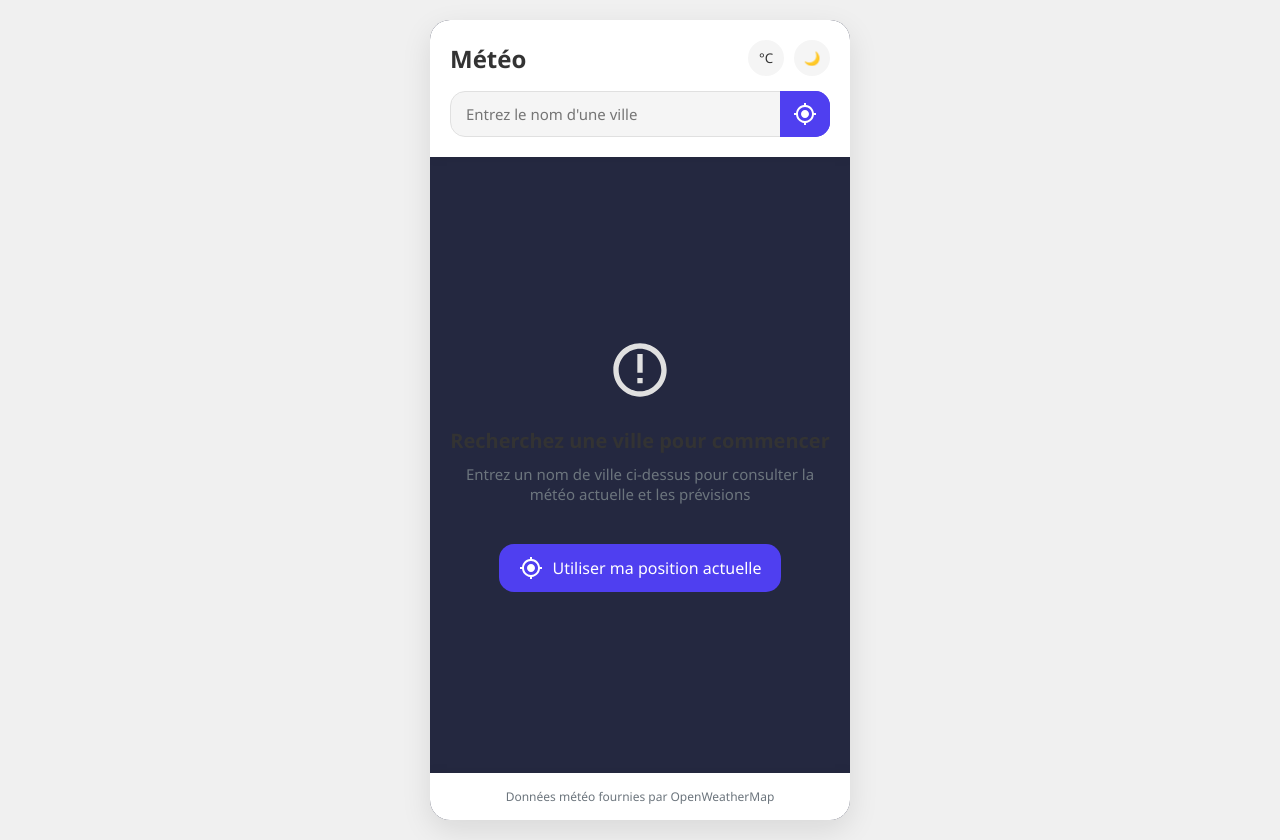
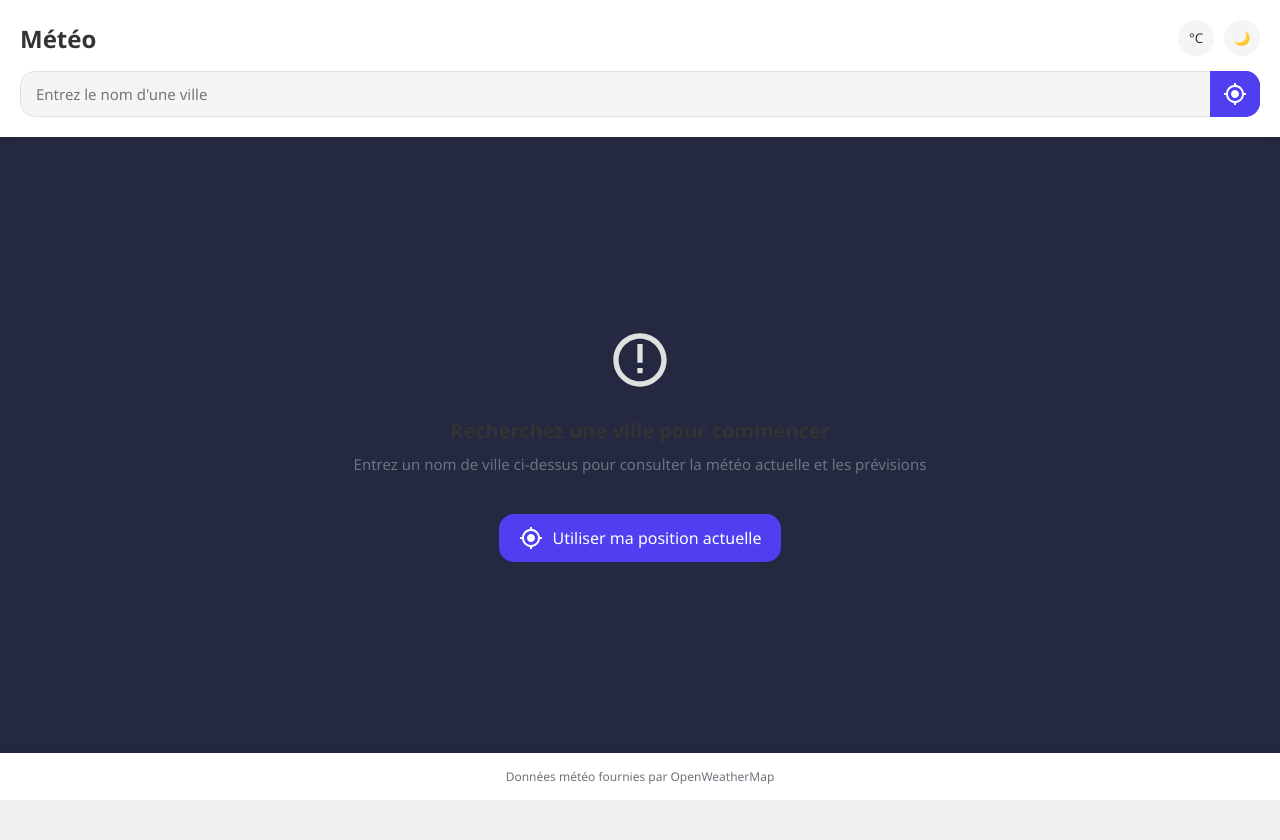
Before and after one commit to achraftes/Weather, a React (Vite) app: page / in a window 1280 px wide. After the commit the page ends 800 px from the top, so only its background shows below. Built offline with nearby package versions, Linux system fonts and the light colour scheme.

Commit message:
Fix layout to prevent scrolling and ensure full-width and full-height container without borders.

```diff
--- a/src/App.css
+++ b/src/App.css
@@ -15,6 +15,7 @@
   --card-shadow: 0 4px 20px rgba(0, 0, 0, 0.08);
   --transition: all 0.3s ease;
 }
+
 
 * {
   margin: 0;
--- a/src/index.css
+++ b/src/index.css
@@ -1,3 +1,20 @@
 .app-container {
   background-color: #242840 !important;
 }
+
+
+body, html {
+  width: 100%;
+  height: 100%;
+  margin: 0;
+  padding: 0;
+  overflow: hidden; /* Empêche le scroll */
+}
+
+.app-container {
+  width: 100vw; /* Pleine largeur */
+  height: 100vh; /* Pleine hauteur */
+  max-width: none; /* Supprime la contrainte de largeur */
+  max-height: none;
+  border-radius: 0; /* Supprime les bords arrondis */
+}
```
